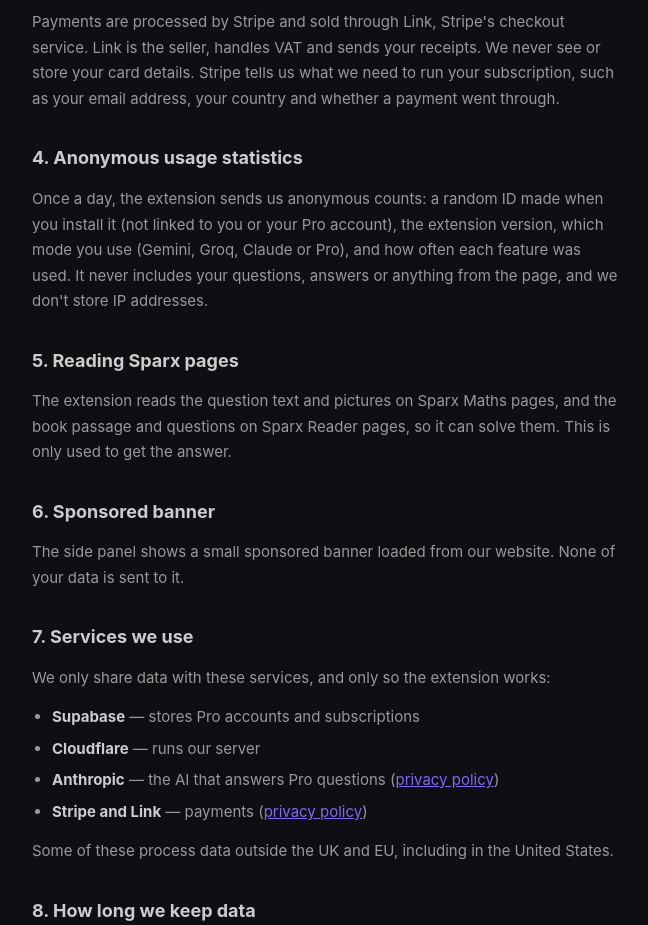
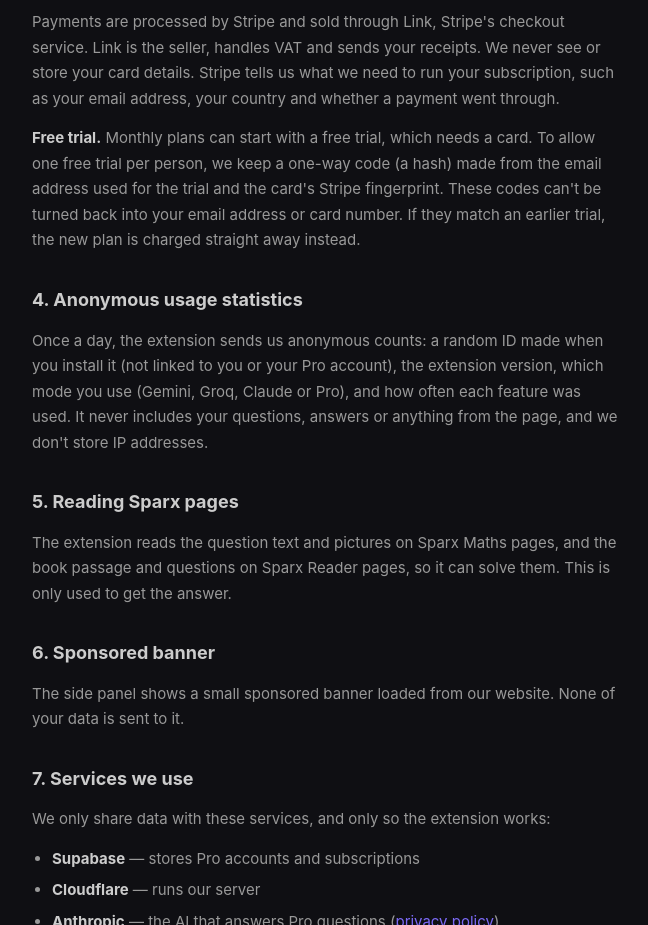
Before and after one commit to Teodoro-Costa/Sparx-solver-privacy-policy, a plain HTML site: page index.html in a window 1280 px wide. Shown: the part 1109-2034 px from the top of the page, without its empty margins (312-960 px from the left). Drawn offline with Linux system fonts and the light colour scheme.

Commit message:
Free trial: one per person via hashed email and card fingerprint
Co-Authored-By: Claude Opus 5.5 <noreply@anthropic.com>

```diff
--- a/index.html
+++ b/index.html
@@ -41,6 +41,7 @@ a { color: #7c6af7; }
 
 <h2>3. Payments</h2>
 <p>Payments are processed by Stripe and sold through Link, Stripe's checkout service. Link is the seller, handles VAT and sends your receipts. We never see or store your card details. Stripe tells us what we need to run your subscription, such as your email address, your country and whether a payment went through.</p>
+<p><strong>Free trial.</strong> Monthly plans can start with a free trial, which needs a card. To allow one free trial per person, we keep a one-way code (a hash) made from the email address used for the trial and the card's Stripe fingerprint. These codes can't be turned back into your email address or card number. If they match an earlier trial, the new plan is charged straight away instead.</p>
 
 <h2>4. Anonymous usage statistics</h2>
 <p>Once a day, the extension sends us anonymous counts: a random ID made when you install it (not linked to you or your Pro account), the extension version, which mode you use (Gemini, Groq, Claude or Pro), and how often each feature was used. It never includes your questions, answers or anything from the page, and we don't store IP addresses.</p>
```
